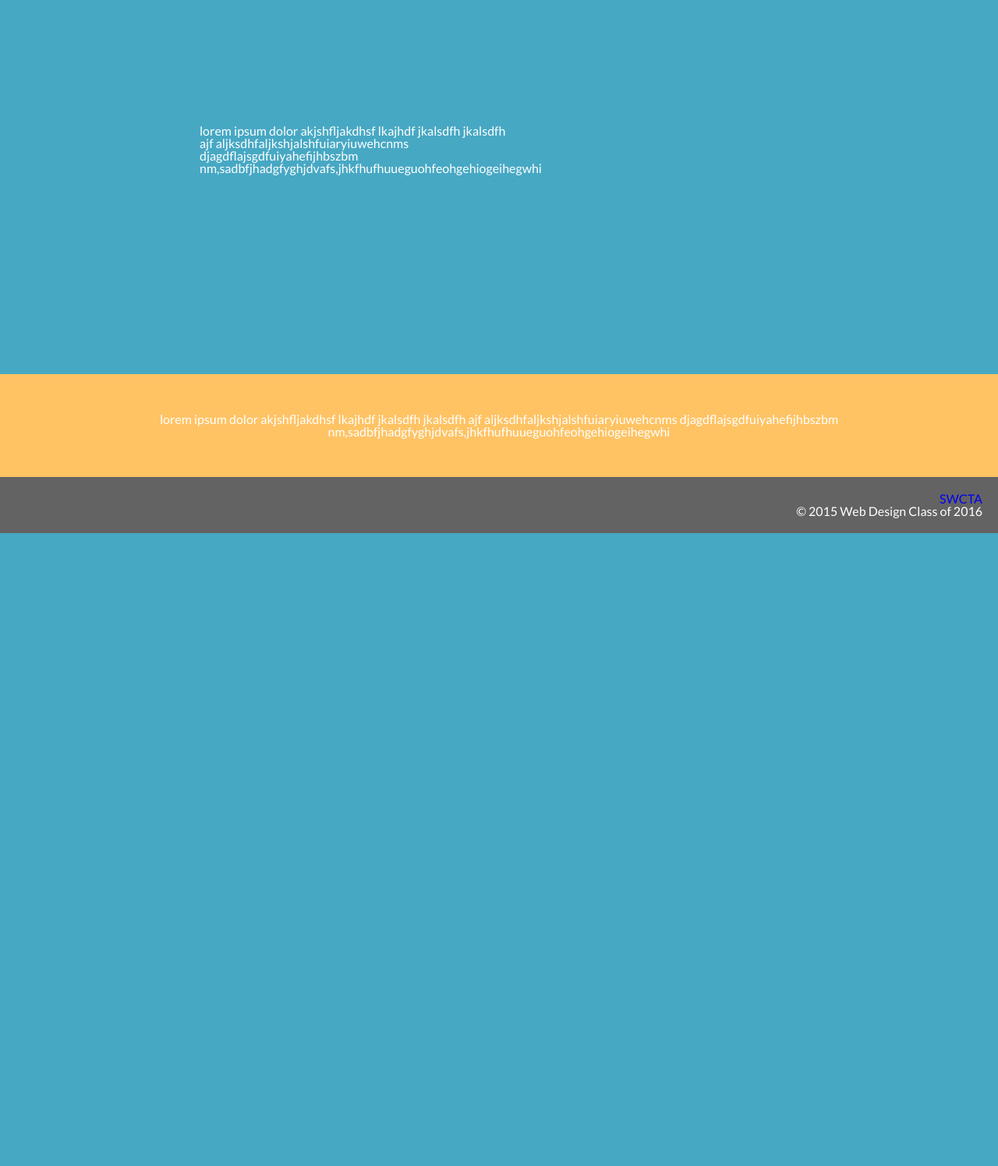
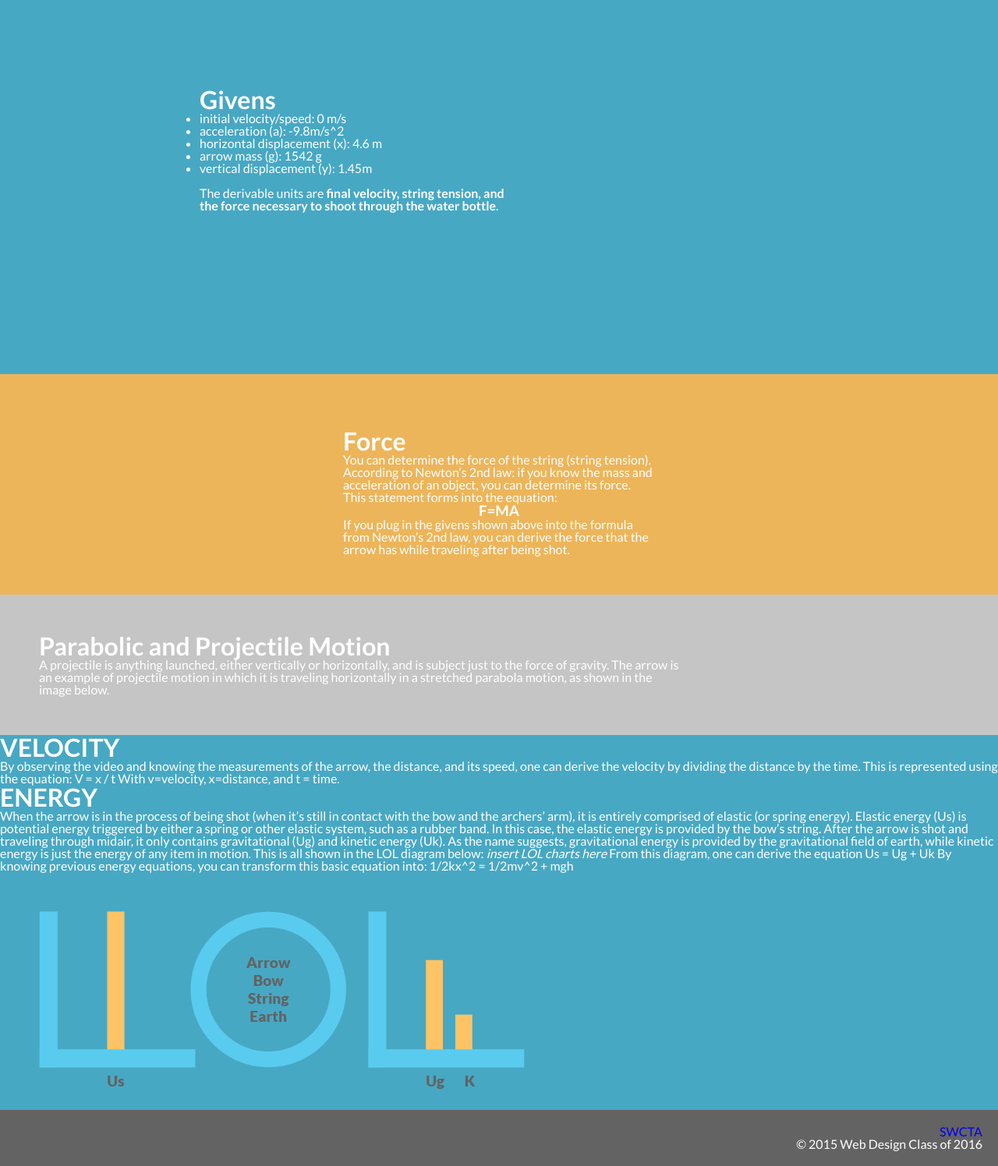
Before and after one commit to cheyennerose/PBL, a PHP site: page /physics.php in a window 1280 px wide. Shown: the part 120-1616 px from the top of the page at 78% size. Before the commit the page ends 804 px from the top, so only its background shows below. Run offline with PHP 8.4, Linux system fonts and the light colour scheme.

Commit message:
put content and format physics page

```diff
--- a/_css/main.css
+++ b/_css/main.css
@@ -1,5 +1,5 @@
 /*#57cff2 - blue
-#ffc364 - yellow
+#f4ba5f - yellow
 #636363 - grey
 #1593de - dark blue
 */
@@ -11,8 +11,16 @@ body {
     color: white;
 }
 
+b {
+    font-weight: 700;
+}
+
 h1 {
-    color: #636363;
+    color: #fff;
+}
+
+h3 /* formulas tag */ {
+    text-align: center;
 }
 
 .header {
@@ -71,7 +79,7 @@ h1 {
 }
 
 .video {
-    background-color: #ffc364;
+    background-color: #edb55a;
     height: auto;
     padding: 50px;
     text-align: center;
@@ -84,12 +92,23 @@ h1 {
     padding-top: 20px;
 }
 
-.media {}
+.media {
+    text-align: left;
+}
 
-.videcontent {
+.vidcontent {
     position: relative;
-    left: 50%;
     top: -100px;
+}
+
+.parabolic {
+    background-color: #c5c5c5;
+    height: auto;
+    padding: 50px;
+}
+
+.paratext {
+    width: 70%;
 }
 
 .footer {
--- a/_css/reset.css
+++ b/_css/reset.css
@@ -28,9 +28,6 @@ footer, header, hgroup, menu, nav, section {
 body {
 	line-height: 1;
 }
-ol, ul {
-	list-style: none;
-}
 blockquote, q {
 	quotes: none;
 }
--- a/physics.php
+++ b/physics.php
@@ -1,20 +1,64 @@
-<?php $pageTitle="Arrow - Physics" ; include( 'inc/header.php'); ?>
+<?php $pageTitle="Arrow Physics" ; include( 'inc/header.php'); ?>
 
 <div class="container">
 
 
     <div class="introduction">
 
-        <p class="introcontent">
+        <div class="introcontent">
 
-            lorem ipsum dolor akjshfljakdhsf lkajhdf jkalsdfh jkalsdfh ajf aljksdhfaljkshjalshfuiaryiuwehcnms djagdflajsgdfuiyahefijhbszbm nm,sadbfjhadgfyghjdvafs,jhkfhufhuueguohfeohgehiogeihegwhi
+            <h1>Givens</h1>
 
-        </p>
+            <ul>
+                <li>initial velocity/speed: 0 m/s</li>
+                <li>acceleration (a): -9.8m/s^2</li>
+                <li>horizontal displacement (x): 4.6 m</li>
+                <li>arrow mass (g): 1542 g</li>
+                <li>vertical displacement (y): 1.45m</li>
+            </ul>
+
+            <br> The derivable units are <b>final velocity, string tension, and the force necessary to shoot through the water bottle</b>.
+
+        </div>
 
     </div>
 
     <div class="video">
-            lorem ipsum dolor akjshfljakdhsf lkajhdf jkalsdfh jkalsdfh ajf aljksdhfaljkshjalshfuiaryiuwehcnms djagdflajsgdfuiyahefijhbszbm nm,sadbfjhadgfyghjdvafs,jhkfhufhuueguohfeohgehiogeihegwhi
+
+        <div class="media">
+
+            <h1>Force</h1> You can determine the force of the string (string tension). According to Newton’s 2nd law: if you know the mass and acceleration of an object, you can determine its force. This statement forms into the equation:
+
+            <h3>F=MA</h3> If you plug in the givens shown above into the formula from Newton’s 2nd law, you can derive the force that the arrow has while traveling after being shot.
+
+        </div>
+
+    </div>
+
+    <div class="parabolic">
+
+        <div class="paratext">
+            <h1>Parabolic and Projectile Motion</h1> A projectile is anything launched, either vertically or horizontally, and is subject just to the force of gravity. The arrow is an example of projectile motion in which it is traveling horizontally in a stretched parabola motion, as shown in the image below.
+
+        </div>
+
+    </div>
+
+    <div class="velocity">
+
+
+        <h1>VELOCITY</h1> By observing the video and knowing the measurements of the arrow, the distance, and its speed, one can derive the velocity by dividing the distance by the time. This is represented using the equation: V = x / t With v=velocity, x=distance, and t = time.
+
+
+    </div>
+
+
+    <div class="energy">
+
+        <h1>ENERGY </h1> When the arrow is in the process of being shot (when it’s still in contact with the bow and the archers’ arm), it is entirely comprised of elastic (or spring energy). Elastic energy (Us) is potential energy triggered by either a spring or other elastic system, such as a rubber band. In this case, the elastic energy is provided by the bow’s string. After the arrow is shot and traveling through midair, it only contains gravitational (Ug) and kinetic energy (Uk). As the name suggests, gravitational energy is provided by the gravitational field of earth, while kinetic energy is just the energy of any item in motion. This is all shown in the LOL diagram below:
+        <i> insert LOL charts here</i> From this diagram, one can derive the equation Us = Ug + Uk By knowing previous energy equations, you can transform this basic equation into: 1/2kx^2 = 1/2mv^2 + mgh
+
+    <img src="_assets/lol.png">
 
     </div>
 
--- a/todo.txt
+++ b/todo.txt
@@ -1,6 +1,7 @@
-+ Put logo and nav on one line
 - Make mobile friendly
 - https://medium.com/@mariusc23/hide-header-on-scroll-down-show-on-scroll-up-67bbaae9a78c
 - Current page color change
 - Resize video and animation
-- vidcontent - move to top (vertically center)
+- add content
+- Make Force Diagram
+- FIND PERFECT YELLOW
```
Also changed, not shown: index.php (+4 -3 lines), _assets/IMG_0940.JPG (renamed from Physics/IMG_0940.JPG), _assets/IMG_1584.JPG (renamed from Physics/IMG_1584.JPG), _assets/Screen Shot 2015-01-28 at 11.48.08 AM.png (renamed from Physics/Screen Shot 2015-01-28 at 11.48.08 AM.png), _assets/force diagram.png (added), _assets/lol.png (added), _assets/wireframe.JPG (renamed from Physics/wireframe.JPG), 3 other files.
